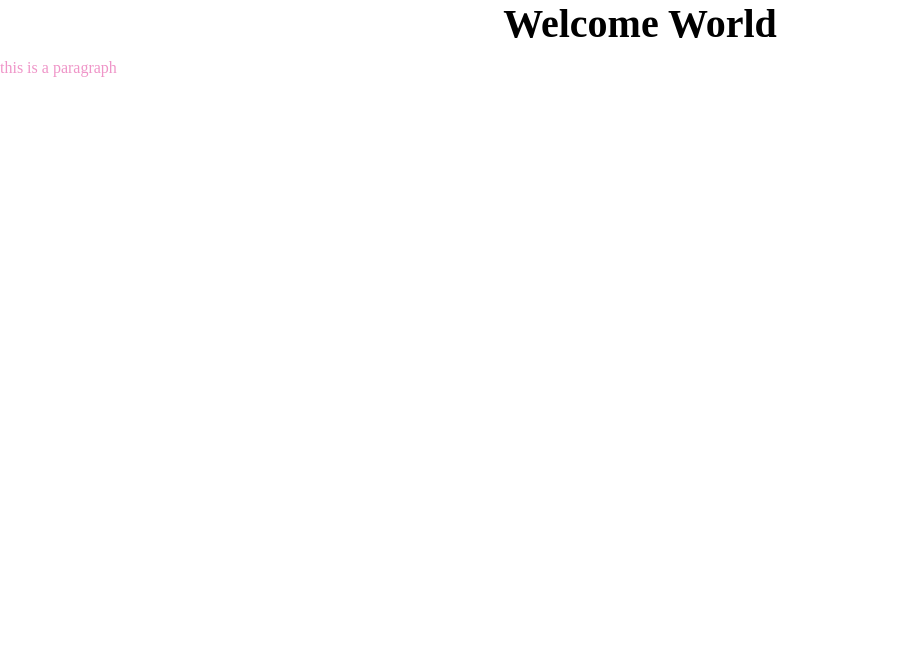
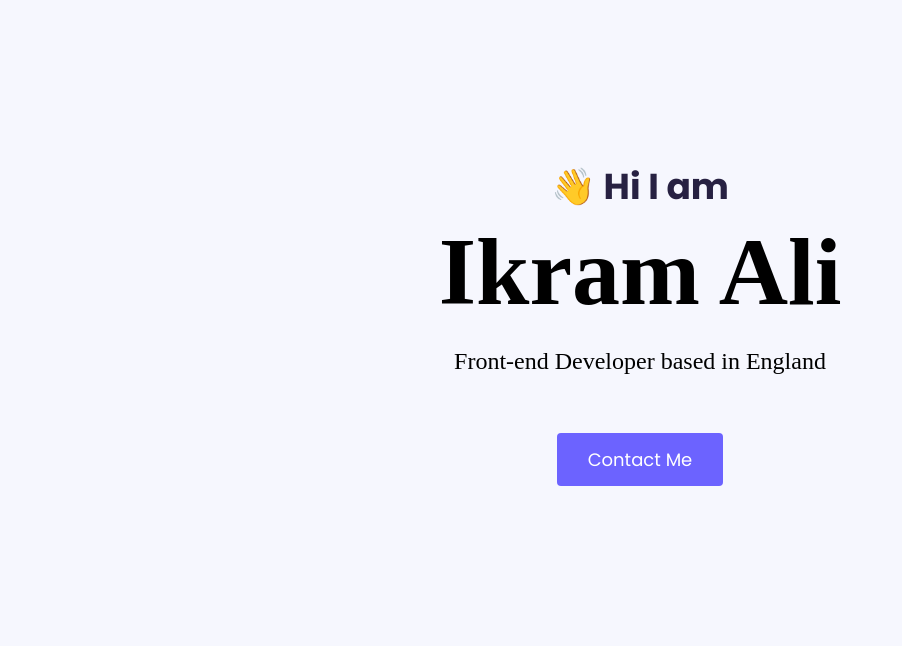
Before and after one commit to Ikram-Ali96/Portfolio-Project, a plain HTML site: page index.html in a window 1280 px wide. Shown: the whole page, without its empty margins (0-902 px from the left). Drawn offline with nearby package versions, Linux system fonts and the light colour scheme.

Commit message:
added styling index.html

```diff
--- a/index.html
+++ b/index.html
@@ -29,7 +29,11 @@
     ></script>
   </head>
   <body>
-    <h1>Welcome World</h1>
-    <p>this is a paragraph</p>
+    <div class="hero">
+      <p>👋 Hi I am</p>
+      <h1>Ikram Ali</h1>
+      <h2 class="mb-5">Front-end Developer based in England</h2>
+      <div> <a href="#" class="btn btn-branding">Contact Me</a> </div>
+    </div>
   </body>
 </html>
--- a/styles/portfolio.css
+++ b/styles/portfolio.css
@@ -1,13 +1,52 @@
+:root {
+    --branding-color: #6c63ff;
+    --secondary-color: #f6f7fe;
+    --heading-font-family: "Playfair Display", serif;
+    --default-font-family: "Poppins", sans-serif;
+}
+
 body {
-color: rgb(239, 149, 200);
+    font-family: var(--default-font-family);
 }
-h1{
-    font-family: "Playfair Display", serif;
+
+h1, h2, h3, h4, h5, h6{
+    font-family: var(--heading-font-family);
     font-weight: bold;
-    text-align: center;
     color: black;
 }
+
+h1{
+    font-size: 96px;
+}
+
 p {
-    font-family: "Playfair Display", serif;
     font-weight: normal;
 }
+
+.hero {
+    background: var(--secondary-color);
+    text-align: center;
+    padding: 160px 30px;
+}
+
+.hero p {
+    font-size: 36px;
+    font-weight: bold;
+    margin: 0;
+    color: #272142;
+}
+
+.hero h2 {
+    font-family: var(--heading-font-family);
+    font-weight: normal;
+    line-height: 2;
+    font-size: 24px;
+}
+.btn-branding {
+    background: var(--branding-color);
+    border-radius: 4px;
+    color: white;
+    font-size: 18px;
+    line-height: 27px;
+    padding: 12px 30px;
+}
```
